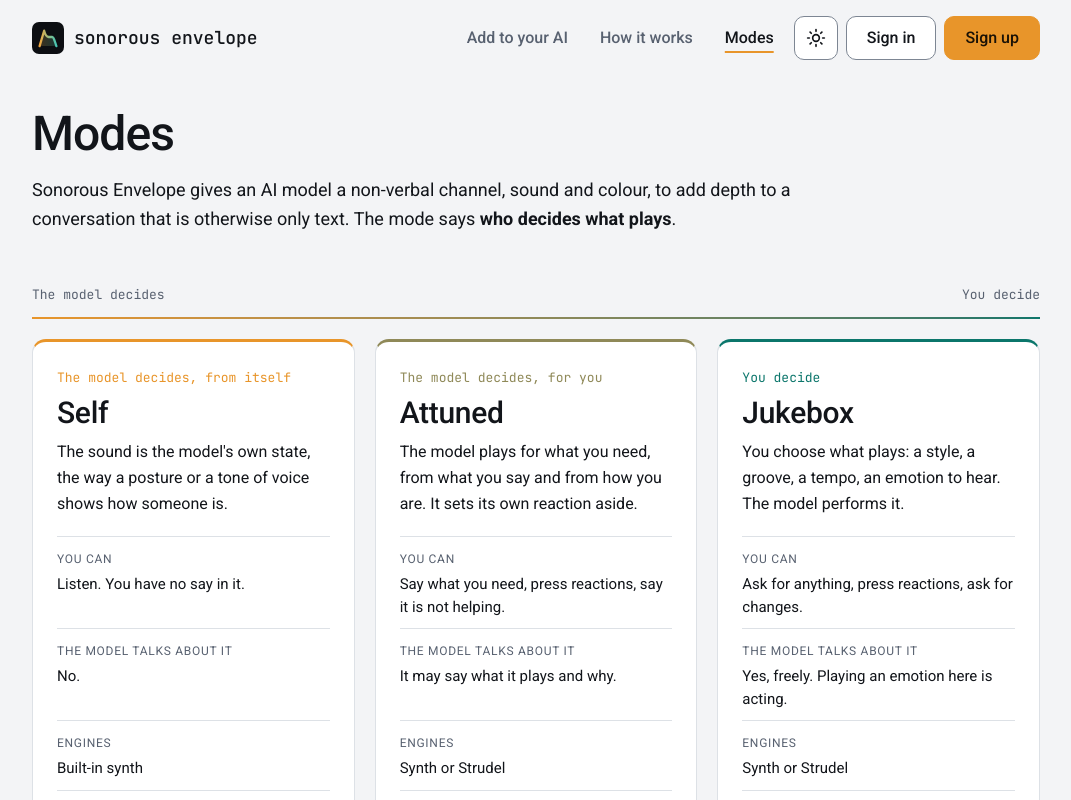
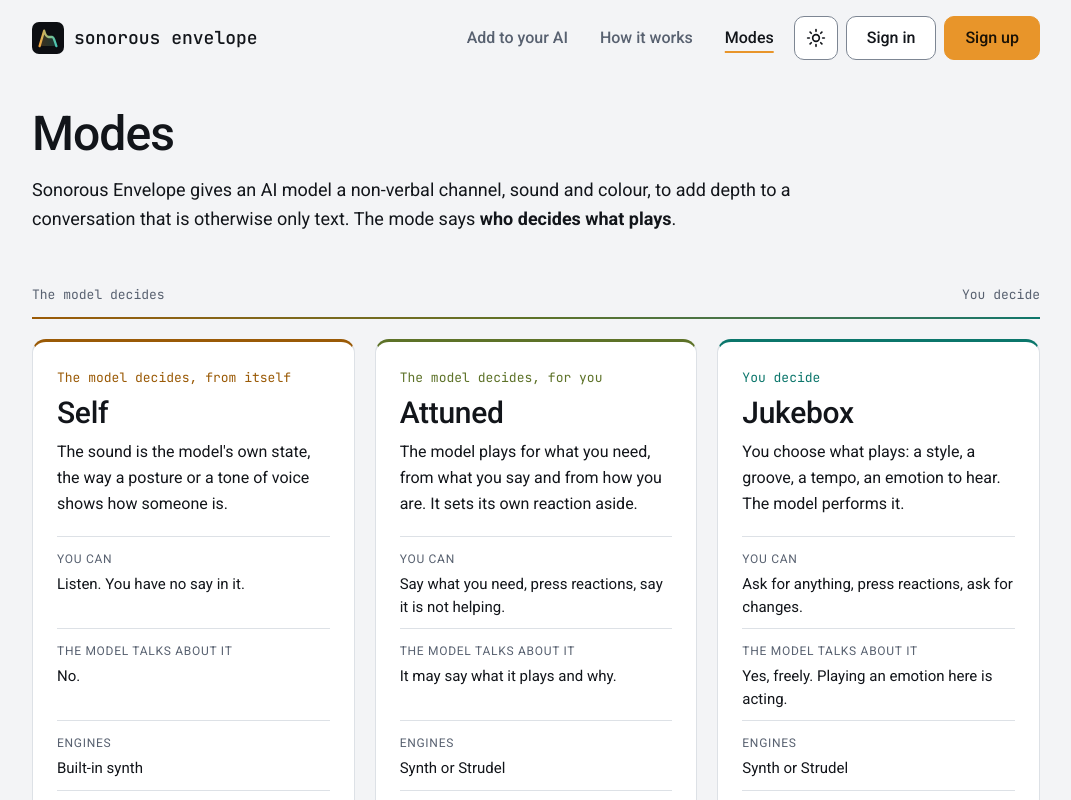
Before and after one commit to glederrey/sonorous-envelope, a Next.js app in the folder apps/web/: page /modes in a window 1280 px wide. Shown: the top 800 px of the page, without its empty margins (104-1175 px from the left). Built offline with nearby package versions, Linux system fonts and the light colour scheme; no server answers.

Commit message:
Fix the mode colours on the light theme, soften the panel blur, keep set_sound on one line

```diff
--- a/apps/web/app/globals.css
+++ b/apps/web/app/globals.css
@@ -582,7 +582,7 @@ html:has(.pl-field) .se-header {
   grid-template-columns: repeat(3, minmax(0, 1fr));
 }
 /* /modes: three cards on a who-decides axis, warm (the model, inward) to cool (you, outward), like the logo's stroke */
-.md-page { --md-internal: var(--glow); --md-sandbox: var(--tide); --md-external: color-mix(in oklab, var(--glow) 50%, var(--tide)); }
+.md-page { --md-internal: var(--glow-ink); --md-sandbox: var(--tide); --md-external: color-mix(in oklch, var(--glow-ink) 50%, var(--tide)); } /* glow-ink: the amber made for text, readable on both themes; oklch goes round the hue (amber, green, teal), oklab went through grey */
 .md-lede { font-size: 18px; line-height: 1.6; max-width: 46em; }
 .md-internal { --md-c: var(--md-internal); }
 .md-external { --md-c: var(--md-external); }
@@ -887,13 +887,13 @@ html:has(.pl-field) .se-header {
 }
 .gd-tools > div {
   display: grid;
-  grid-template-columns: minmax(0, 1fr) minmax(0, 2.6fr);
+  grid-template-columns: 200px minmax(0, 1fr);
   gap: 4px 32px;
   padding: 14px 0;
   border-bottom: 1px solid var(--line);
 }
 /* the names step along the logo's stroke, warm (amber) to cool (teal), one solid colour each */
-.gd-tools dt { font-weight: 500; color: color-mix(in oklab, var(--glow-ink), var(--tide) var(--t, 0%)); }
+.gd-tools dt { font-weight: 500; color: color-mix(in oklch, var(--glow-ink), var(--tide) var(--t, 0%)); }
 .gd-tools dd { margin: 0; line-height: 1.6; color: var(--ink-muted); }
 @media (max-width: 760px) {
   .gd-say { grid-template-columns: 1fr; }
@@ -1229,7 +1229,7 @@ html:has(.pl-field) .se-header {
 .pl-panel {
   width: min(480px, 100%); display: grid; gap: 16px; padding: 14px 16px 16px; border-radius: 16px;
   background: var(--scrim-panel); color: var(--on-scrim); border: 1px solid var(--scrim-line); /* more opaque than the other scrims: long code behind it must not make the buttons hard to read */
-  backdrop-filter: blur(18px); /* unprefixed only: the CSS minifier adds the -webkit- copy. Written by hand after it, it made the minifier drop this line, and Chromium has no blur for the prefixed one */
+  backdrop-filter: blur(12px); /* unprefixed only: the CSS minifier adds the -webkit- copy. Written by hand after it, it made the minifier drop this line, and Chromium has no blur for the prefixed one */
 }
 .pl-panel .se-btn {
   background: color-mix(in srgb, var(--on-scrim) 8%, transparent); border-color: var(--scrim-line); color: var(--on-scrim);
@@ -1406,7 +1406,7 @@ html:has(.pl-field) .se-header {
 /* fullscreen: only the picture. The header and footer go, the field takes the window. */
 html[data-pl-full] { --se-footer-h: 0px; --se-header-h: 0px; }
 html[data-pl-full] .se-header, html[data-pl-full] .se-footer { display: none; }
-.pl-exit { position: fixed; top: max(12px, env(safe-area-inset-top)); right: 12px; z-index: 5; gap: 8px; background: var(--scrim-panel); color: var(--on-scrim); border-color: var(--scrim-line); backdrop-filter: blur(18px); opacity: 0; pointer-events: none; transition: opacity 0.4s ease; }
+.pl-exit { position: fixed; top: max(12px, env(safe-area-inset-top)); right: 12px; z-index: 5; gap: 8px; background: var(--scrim-panel); color: var(--on-scrim); border-color: var(--scrim-line); backdrop-filter: blur(12px); opacity: 0; pointer-events: none; transition: opacity 0.4s ease; }
 .pl-exit[data-shown="true"] { opacity: 1; pointer-events: auto; }
 .pl-strudel-cv { position: absolute; inset: 0; width: 100%; height: 100%; }
 .pl-strudel-code { --ac: hsl(calc(var(--pl-h) * 1deg) 85% 72%); position: absolute; inset: 0; margin: 0; padding: clamp(8px, 3vh, 40px) clamp(12px, 5vw, 72px); overflow: hidden;
--- a/apps/web/app/how-it-works/page.tsx
+++ b/apps/web/app/how-it-works/page.tsx
@@ -27,7 +27,7 @@ const know = [
 
 const tools = [
   { name: "start_session", text: "Opens a session and gives you the player link." },
-  { name: "set_sound", text: "Sets the sound and the colour from a mood. The model calls it as it writes, and once at the end of each message." },
+  { name: "set_sound", text: "Sets the sound and the colour from a mood, while the model writes and at the end of each message." },
   { name: "strudel_mode", text: `Switches between the synth and Strudel, in ${ATTUNED} and ${JUKEBOX}.` },
   { name: "get_feedback", text: "Reads what plays and who listens, without changing anything." },
   { name: "silence", text: "Fades to silence. With end, it closes the session." },
```
Also changed, not shown: 1 other file (tests, documents, lock files or other folders).
